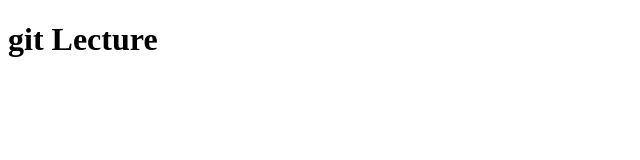
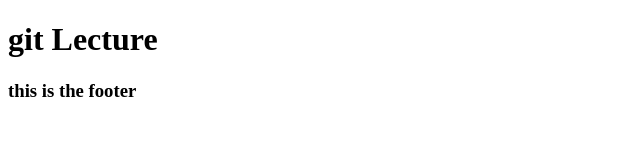
Before and after one commit to BahaJawaberh/gitTest, a plain HTML site: page index.html in a window 1280 px wide. Shown: the whole page, without its empty margins (0-640 px from the left). Drawn offline with Linux system fonts and the light colour scheme.

Commit message:
adding footer

```diff
--- a/index.html
+++ b/index.html
@@ -10,5 +10,8 @@
     <div class="header">
         <h1>git Lecture</h1>
     </div>
+    <div class="footer">
+        <h3>this is the footer</h3>
+    </div>
 </body>
 </html>
```
